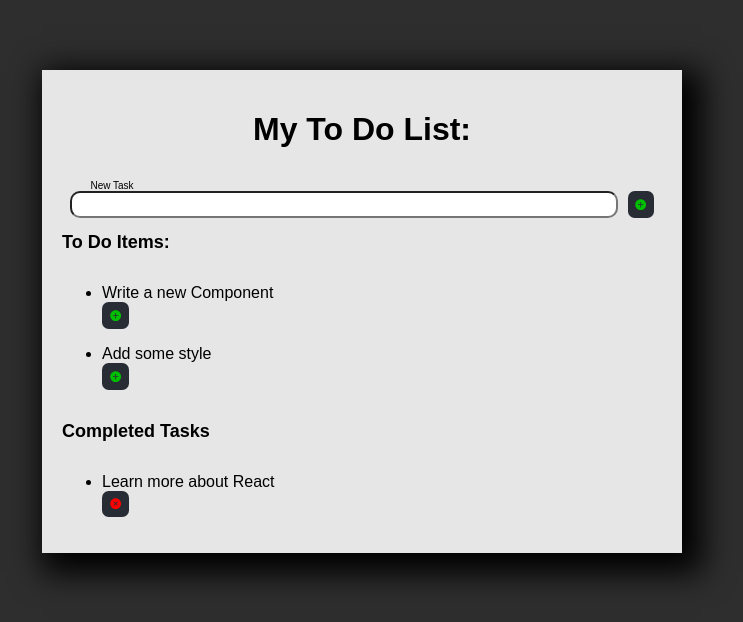
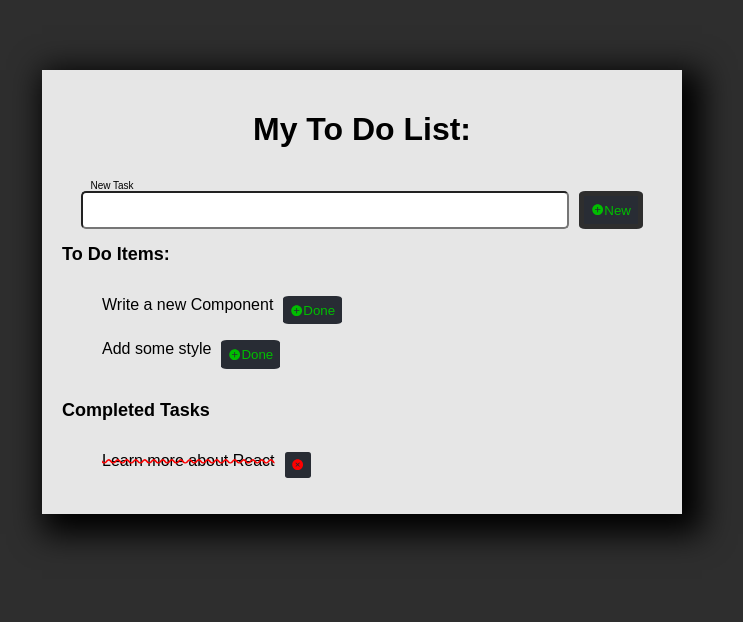
Before and after one commit to jrwebbjr/todo-list-mp, a React (Create React App) app: page / in a window 1280 px wide. Shown: the part 180-802 px from the top of the page, without its empty margins (278-1021 px from the left). Built offline with nearby package versions, Linux system fonts and the light colour scheme; a web font is replaced by a local one.

Commit message:
made css improvements, moved buttons to right of list items and added some left margin to clean it up

```diff
--- a/src/components/Form/Form.js
+++ b/src/components/Form/Form.js
@@ -23,7 +23,7 @@ export default function Form(props){
             required
             value={task.name}
             />
-            <button className="Button" type="submit"><IoIosAddCircle /></button>
+            <button className="new-button" type="submit"><IoIosAddCircle />New</button>
         </form>
     )
 }
--- a/src/components/tasks/CompletedTasks.js
+++ b/src/components/tasks/CompletedTasks.js
@@ -7,8 +7,8 @@ export default function CompletedTasks(props){
             {toDoListData.map((todo) => {
                 if(todo.completed === true){
                     return (
-                        <ul className="list">
-                            <li>{todo.title}<button className="remove-button"><IoIosCloseCircle /></button></li>
+                        <ul className="completed-list">
+                            <li className="list-item">{todo.title}<button className="remove-button"><IoIosCloseCircle /></button></li>
                         </ul>
                     )
                 }
--- a/src/components/tasks/ToDoTasks.js
+++ b/src/components/tasks/ToDoTasks.js
@@ -11,7 +11,7 @@ export default function ToDoTasks(props){
                 if(todo.completed !== true){
                     return (
                         <ul className="list">
-                            <li>{todo.title}<button className="Button"><IoIosAddCircle /></button></li>
+                            <li className="list-item">{todo.title}<button className="Button"><IoIosAddCircle />Done</button></li>
                         </ul>
                     )
                 }
--- a/src/pages/App/App.css
+++ b/src/pages/App/App.css
@@ -42,8 +42,8 @@ h2 {
   font-family: bree, sans-serif;
   font-style: normal;
   font-weight: 400;
-  border-radius: 10px;
-  width: 90%;
+  border-radius: 5px;
+  width: 80%;
   margin-right: 10px;
 }
 
@@ -57,7 +57,17 @@ h2 {
   color: rgb(0, 190, 0);
   background-color:#282c34;
   border: none;
-  border-radius: 25%;
+  border-radius: 10%;
+  padding: .5em;
+  margin-left: 10px;
+}
+.new-button {
+  display: flex;
+  align-items: center;
+  color: rgb(0, 190, 0);
+  background-color:#282c34;
+  border: 5px solid rgb(46, 46, 46);
+  border-radius: 10%;
   padding: .5em;
 }
 
@@ -67,8 +77,9 @@ h2 {
   color: red;
   background-color:#282c34;
   border: none;
-  border-radius: 25%;
+  border-radius: 10%;
   padding: .5em;
+  margin-left: 10px;
 }
 .p {
   display: flex;
@@ -82,7 +93,17 @@ h2 {
 
 .list {
   display: flex;
-  flex-direction: row;
+}
+
+.completed-list {
+  display: flex;
+  text-decoration-line:line-through;
+  text-decoration-style: wavy;
+  text-decoration-color: red ;
+}
+
+.list-item {
+  display: flex;
 }
 
 @media (prefers-reduced-motion: no-preference) {
```
